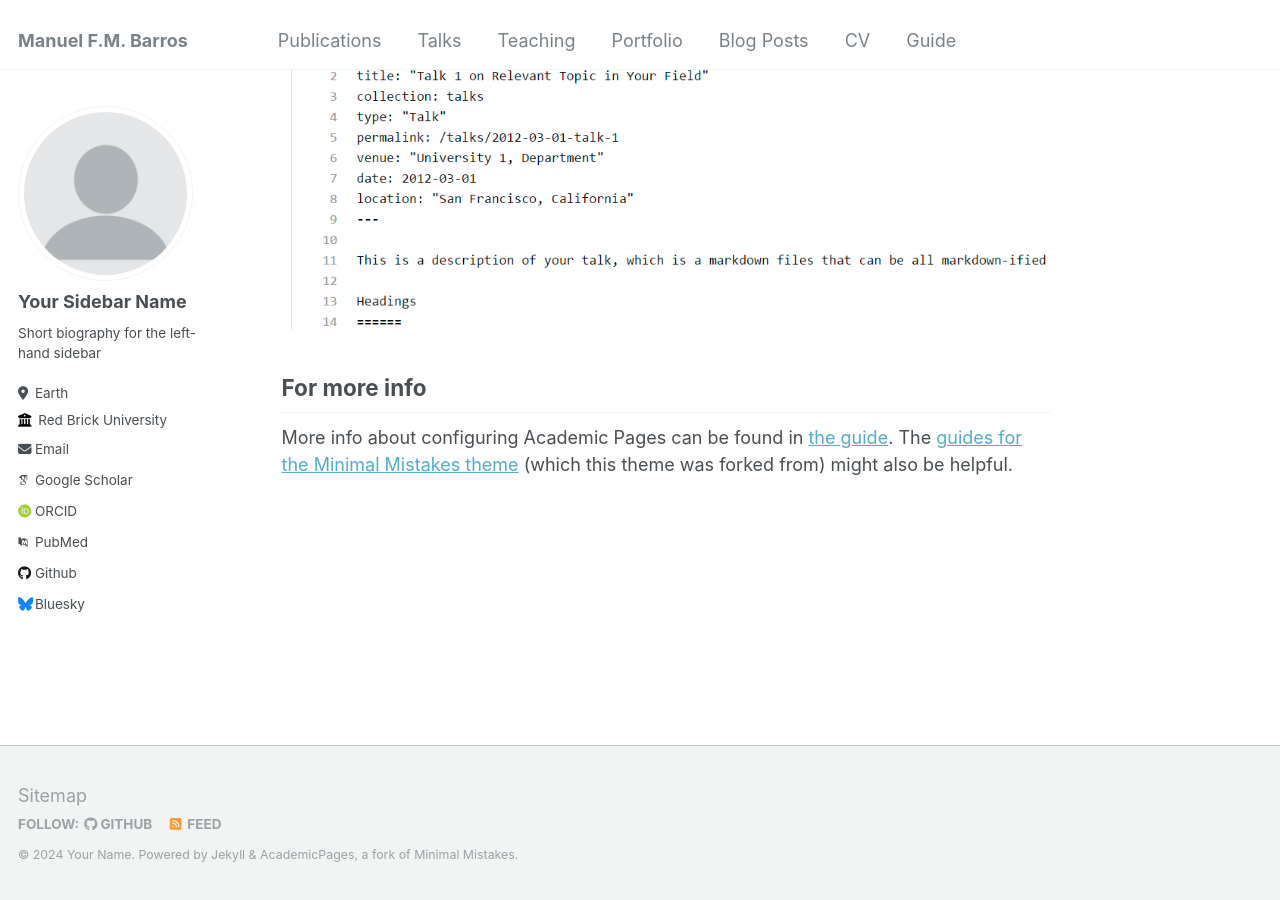
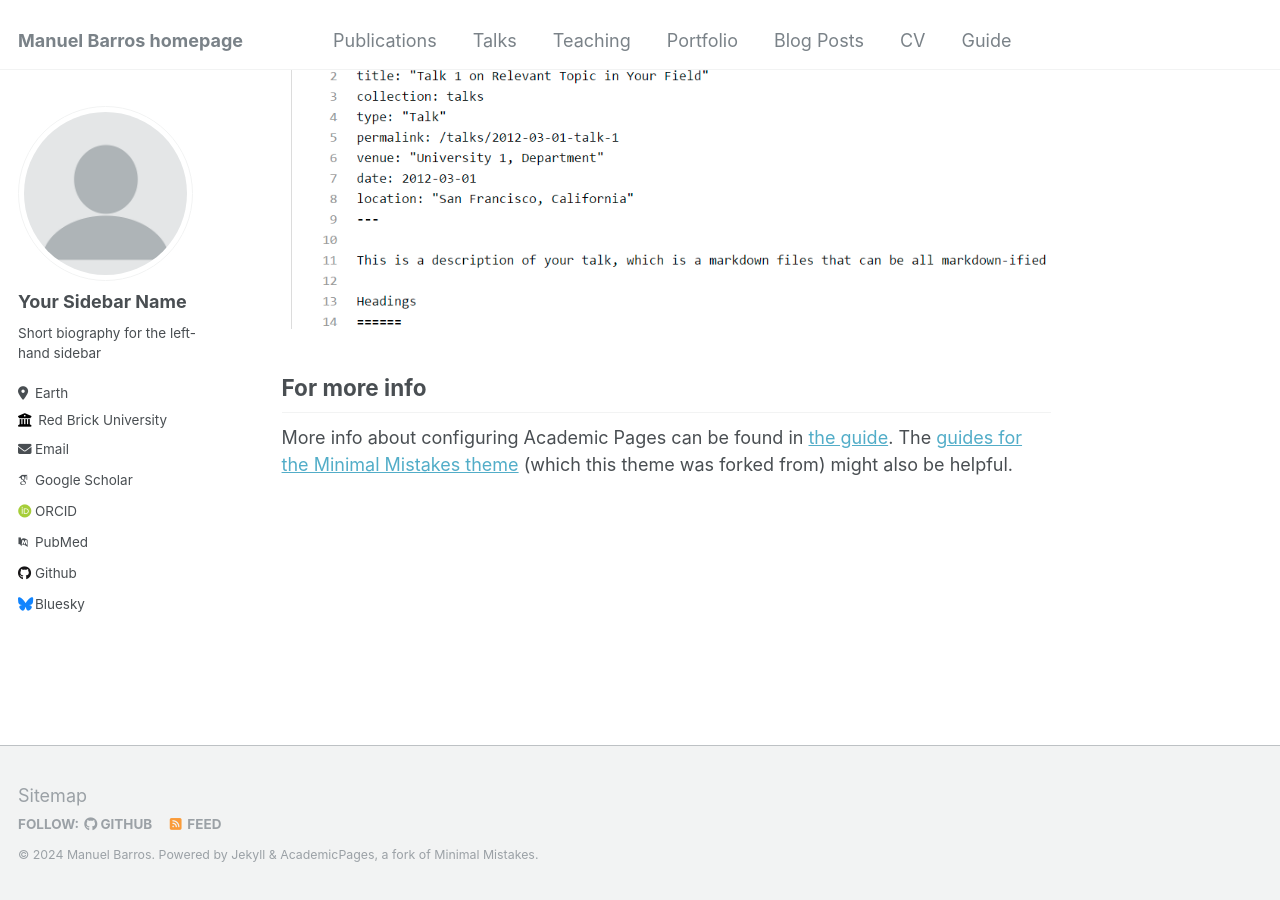
Before and after one commit to fmbarros/fmbarros.github.io, a Jekyll site: the page built from _pages/about.md, in a window 1280 px wide and 900 px high, scrolled down 2660 px. Built offline with Jekyll 4.4.1, drawn with Linux system fonts in a browser that asks for light colours; some web fonts are replaced.

Commit message:
Update _config.yml

```diff
--- a/_config.yml
+++ b/_config.yml
@@ -8,11 +8,11 @@
 
 # Basic Site Settings
 locale                   : "en-US"
-title                    : "Manuel F.M. Barros"
+title                    : "Manuel Barros homepage"
 title_separator          : "-"
-name                     : &name "Your Name"
+name                     : &name "Manuel Barros"
 description              : &description "personal description"
-url                      : https://fmbarros.github.io # the base hostname & protocol for your site e.g. "https://mmistakes.github.io"
+url                      : https://academicpages.github.io # the base hostname & protocol for your site e.g. "https://mmistakes.github.io"
 baseurl                  : "" # the subpath of your site, e.g. "/blog"
 repository               : "academicpages/academicpages.github.io"
 
```
